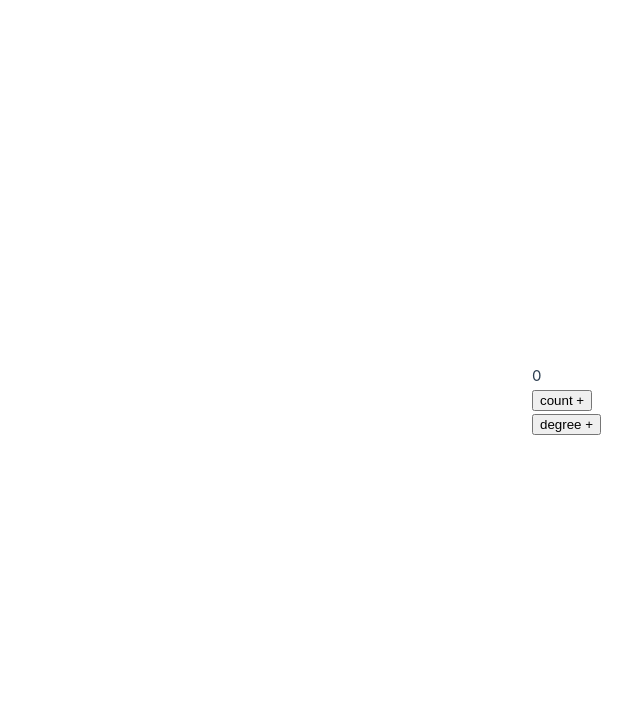
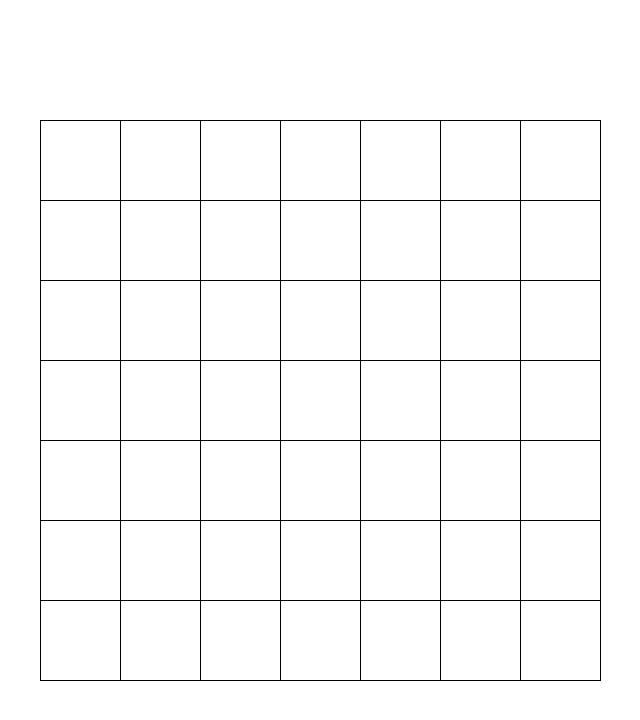
Before and after one commit to reznikovkg/vue-3-docker-compose, a Vue app in the folder vue/: page / in a window 1280 px wide. Shown: the top 720 px of the page, without its empty margins (39-679 px from the left). Built offline with nearby package versions, Linux system fonts and the light colour scheme.

Commit message:
add empty field

```diff
--- /dev/null
+++ b/vue/src/components/Field/FieldTable.vue
@@ -0,0 +1,33 @@
+<template>
+  <table class="field-table">
+    <tbody>
+      <tr v-for="row in this.getSize" :key="row">
+        <td class="field-td" v-for="col in this.getSize" :key="col" width="80vmin / this.cellSize" height="80vmin / this.cellSize">
+        </td>
+      </tr>
+    </tbody>
+  </table>
+</template>
+
+<script>
+import { mapGetters } from 'vuex';
+
+export default {
+  name: 'FieldTable',
+  computed: {
+    ...mapGetters('field', ['getSize']),
+  }
+}
+</script>
+
+<style scoped>
+.field-table {
+  border-collapse: collapse;
+  width: fit-content;
+  table-layout: fixed;
+}
+
+.field-td {
+  border: 1px solid #000000;
+}
+</style>
--- a/vue/src/components/pages/IndexPage.vue
+++ b/vue/src/components/pages/IndexPage.vue
@@ -1,33 +1,18 @@
 <template>
 
-  <div>
-    {{count ** degree}}<br />
-
-    <button @click="() =>  addCount()">count +</button><br />
-    <button @click="() =>  addDegree()">degree +</button>
-  </div>
+  <FieldTable/>
 </template>
 
 <script>
+import FieldTable from '@/components/Field/FieldTable.vue';
+
 export default {
   name: 'IndexPage',
-  data () {
-    return {
-        count: 0,
-        degree: 1
-    }
+  components: {
+    FieldTable
   },
-  methods: {
-    addCount () {
-      this.count += 1
-    },
-    addDegree () {
-      this.degree += 1
-    }
-  }
 }
 </script>
 
 <style scoped>
-
 </style>
--- a/vue/src/store/field.js
+++ b/vue/src/store/field.js
@@ -6,30 +6,32 @@ export default {
   namespaced: true,
   state () {
     return {
-      field: Array(7).fill(null).map(() => Array(7).fill(0))
+        size: 7,
+        field: Array(7).fill(null).map(() => Array(7).fill(0))
     }
   },
   getters: {
     getField: (state) => state.field,
+    getSize: (state) => state.size,
   },
   mutations: {
-    CHANGE_SIZE: (state, newSizeValue) => {
-        newSize = newSizeValue
-        if (newSize < 7) {
-            newSize = 7
+    CHANGE_SIZE: (state, newSize) => {
+        state.size = newSize
+        if (state.size < 7) {
+            state.size = 7
         }
-        else if (newSize > 21) {
-            newSize = 21
+        else if (state.size > 21) {
+            state.size = 21
         }
-        else if (newSize % 2 == 0) {
-            newSize += 1
+        else if (state.size % 2 == 0) {
+            state.size += 1
         }
-      state.field = Array(newSize).fill(null).map(() => Array(newSize).fill(0))
+      state.field = Array(state.size).fill(null).map(() => Array(state.size).fill(0))
     },
   },
   actions: {
-    changeSize: (store, newSizeValue) => {
-      store.commit(MUTATIONS.CHANGE_SIZE, newSizeValue)
+    changeSize: (store, newSize) => {
+      store.commit(MUTATIONS.CHANGE_SIZE, newSize)
     },
   }
 }
--- a/vue/src/store/index.js
+++ b/vue/src/store/index.js
@@ -1,5 +1,6 @@
 import { createStore } from 'vuex'
 import list from './list'
+import field from './field'
 
 const MUTATIONS = {
   INCREMENT: 'INCREMENT',
@@ -37,6 +38,7 @@ export default createStore({
     },
   },
   modules: {
-    list
+    list,
+    field
   }
 })
```
Also changed, not shown: vue/src/store/field/index.js (added).
